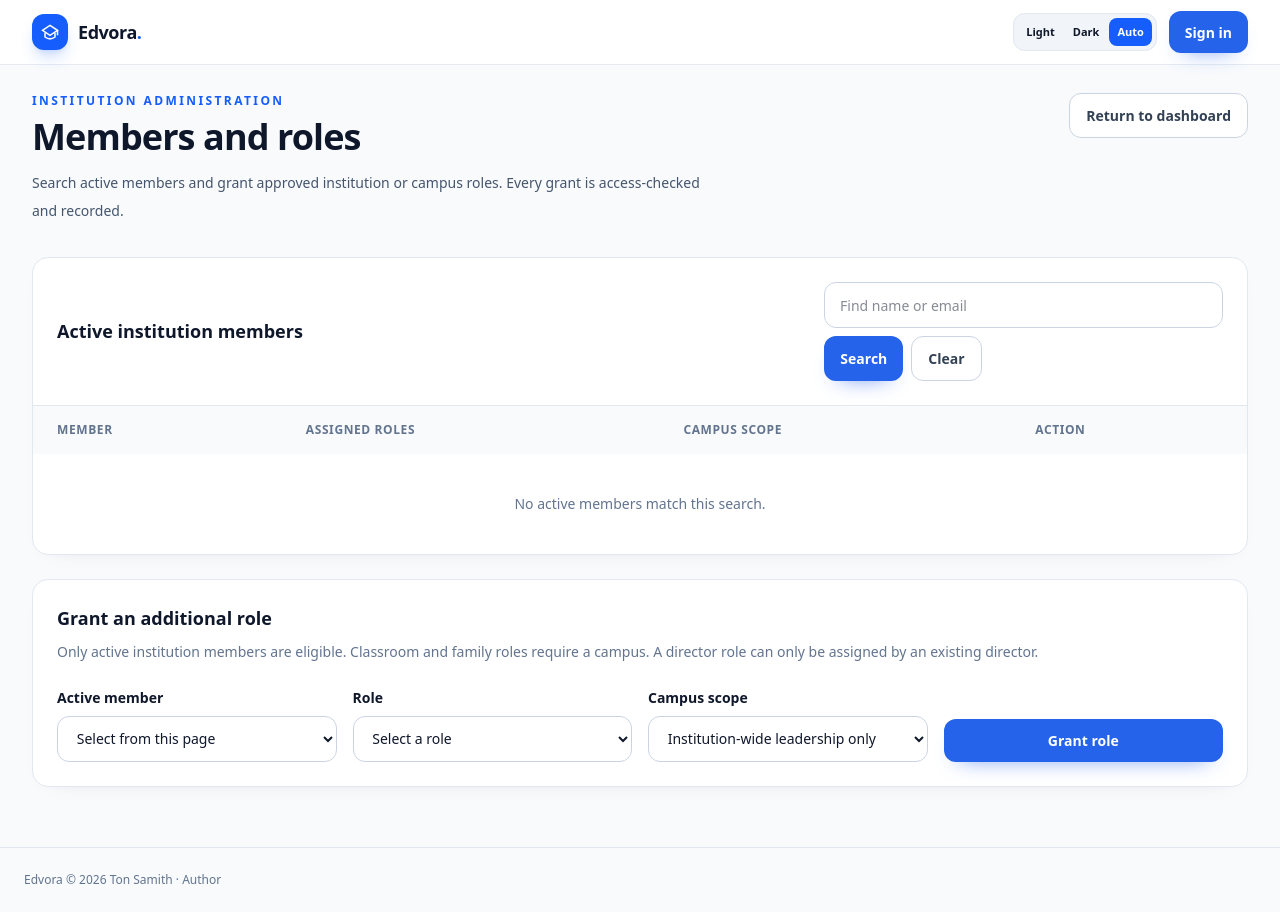
After one commit to dombong2026/Edvora, a Laravel app: template resources/views/dashboard/members/index.blade.php in a window 1280 px wide. The commit adds this page. Run offline with Laravel 12, Linux system fonts and the light colour scheme; the template is opened without the code that fills it, so the values that code supplies are empty; style sheets or scripts are compiled from the project's sources.

Commit message:
feat(admin): add secure searchable institution members and audited role grants

```diff
--- a/resources/css/app.css
+++ b/resources/css/app.css
@@ -65,3 +65,5 @@ a, button, input, select { transition: color .18s ease, background-color .18s ea
     .edvora-sidebar-overlay { position:fixed; inset:4rem 0 0; z-index:50; background:rgba(15,23,42,.5); opacity:0; visibility:hidden; transition:opacity .2s ease,visibility .2s ease; display:block; }
     html[data-sidebar-open="true"] .edvora-sidebar-overlay { opacity:1; visibility:visible; }
 }
+
+[data-workspace-card][hidden] { display: none !important; }
--- a/resources/js/app.js
+++ b/resources/js/app.js
@@ -77,6 +77,13 @@ document.addEventListener('DOMContentLoaded', () => {
             document.querySelectorAll('[data-account-menu][open]').forEach(el => el.removeAttribute('open'));
         }
     });
+    document.querySelectorAll('[data-select-member]').forEach((link) => {
+        link.addEventListener('click', () => {
+            const selector = document.getElementById('assign-user');
+            if (!selector) return;
+            selector.value = link.dataset.selectMember;
+        });
+    });
     const search = document.querySelector('[data-workspace-search]');
     if (search) {
         const cards = [...document.querySelectorAll('[data-workspace-card]')];
--- /dev/null
+++ b/resources/views/dashboard/members/index.blade.php
@@ -0,0 +1,97 @@
+@extends('layouts.app')
+@section('title', $institution->name . ' members')
+@section('content')
+<header class="mb-8 flex flex-wrap items-start justify-between gap-4">
+    <div>
+        <p class="text-xs font-bold uppercase tracking-[.2em] text-blue-600 dark:text-blue-400">Institution administration</p>
+        <h1 class="mt-2 text-3xl font-bold tracking-tight sm:text-4xl">Members and roles</h1>
+        <p class="mt-3 max-w-2xl text-sm leading-7 text-slate-600 dark:text-slate-300">Search active members and grant approved institution or campus roles. Every grant is access-checked and recorded.</p>
+    </div>
+    <a class="edvora-secondary" href="{{ route('dashboard.institution', $institution) }}">Return to dashboard</a>
+</header>
+<section class="edvora-surface overflow-hidden">
+    <div class="flex flex-wrap items-center justify-between gap-4 border-b border-slate-200 p-6 dark:border-slate-800">
+        <h2 class="text-lg font-bold">Active institution members</h2>
+        <form method="GET" action="{{ route('members.index', $institution) }}" class="flex flex-wrap gap-2">
+            <label for="member-search" class="sr-only">Search members by name or email</label>
+            <input id="member-search" name="q" type="search" maxlength="100" value="{{ $search }}" placeholder="Find name or email" class="edvora-field w-56">
+            <button class="edvora-primary" type="submit">Search</button>
+            @if($search !== '') <a class="edvora-secondary" href="{{ route('members.index', $institution) }}">Clear</a> @endif
+        </form>
+    </div>
+    <div class="overflow-x-auto">
+        <table class="w-full min-w-[680px] text-left text-sm">
+            <thead class="bg-slate-50 text-xs font-bold uppercase tracking-wider text-slate-500 dark:bg-slate-800/40">
+                <tr><th scope="col" class="px-6 py-4">Member</th><th scope="col" class="px-6 py-4">Assigned roles</th><th scope="col" class="px-6 py-4">Campus scope</th><th scope="col" class="px-6 py-4">Action</th></tr>
+            </thead>
+            <tbody class="divide-y divide-slate-100 dark:divide-slate-800">
+                @forelse($memberships as $membership)
+                    <tr>
+                        <td class="px-6 py-4"><p class="font-bold">{{ $membership->user->name }}</p><p class="mt-1 text-xs text-slate-500 dark:text-slate-400">{{ $membership->user->email }}</p></td>
+                        <td class="px-6 py-4">
+                            @forelse($assignments->get($membership->user_id, collect()) as $assignment)
+                                <span class="mb-1 mr-1 inline-block rounded-full bg-blue-50 px-2.5 py-1 text-xs font-semibold text-blue-700 dark:bg-blue-950 dark:text-blue-300">{{ \App\Enums\AccountRole::tryFrom($assignment->role->code)?->label() ?? ucfirst($assignment->role->code) }}</span>
+                            @empty
+                                <span class="text-xs text-slate-500 dark:text-slate-400">Not assigned</span>
+                            @endforelse
+                        </td>
+                        <td class="px-6 py-4">
+                            @forelse($assignments->get($membership->user_id, collect()) as $assignment)
+                                <span class="mb-1 block text-xs text-slate-500 dark:text-slate-400">{{ $assignment->campus?->name ?? 'Institution-wide' }}</span>
+                            @empty
+                                <span class="text-xs text-slate-500">—</span>
+                            @endforelse
+                        </td>
+                        <td class="px-6 py-4"><a href="#assign-member-role" data-select-member="{{ $membership->user_id }}" class="text-sm font-bold text-blue-600 hover:underline dark:text-blue-400">Assign role</a></td>
+                    </tr>
+                @empty
+                    <tr><td colspan="4" class="px-6 py-10 text-center text-slate-500">No active members match this search.</td></tr>
+                @endforelse
+            </tbody>
+        </table>
+    </div>
+    @if($memberships->hasPages())
+        <div class="border-t border-slate-200 px-6 py-4 dark:border-slate-800">{{ $memberships->links() }}</div>
+    @endif
+</section>
+<section id="assign-member-role" class="edvora-surface mt-6 p-6">
+    <h2 class="text-lg font-bold">Grant an additional role</h2>
+    <p class="mt-2 text-sm leading-6 text-slate-500 dark:text-slate-400">Only active institution members are eligible. Classroom and family roles require a campus. A director role can only be assigned by an existing director.</p>
+    <form method="POST" action="{{ route('members.grant', $institution) }}" class="mt-6 grid gap-4 lg:grid-cols-4">
+        @csrf
+        <div>
+            <label for="assign-user" class="mb-2 block text-sm font-semibold">Active member</label>
+            <select id="assign-user" name="user_id" required class="edvora-field">
+                <option value="">Select from this page</option>
+                @foreach($memberships as $membership)
+                    <option value="{{ $membership->user_id }}" @selected((string)old('user_id') === (string)$membership->user_id)>{{ $membership->user->name }} ({{ $membership->user->email }})</option>
+                @endforeach
+            </select>
+            @error('user_id')<p role="alert" class="mt-2 text-xs text-red-600">{{ $message }}</p>@enderror
+        </div>
+        <div>
+            <label for="assign-role" class="mb-2 block text-sm font-semibold">Role</label>
+            <select id="assign-role" name="role" required class="edvora-field">
+                <option value="">Select a role</option>
+                @foreach($availableRoles as $role)
+                    @if($role !== \App\Enums\AccountRole::Director || $canGrantDirector)
+                        <option value="{{ $role->value }}" @selected(old('role') === $role->value)>{{ $role->label() }}</option>
+                    @endif
+                @endforeach
+            </select>
+            @error('role')<p role="alert" class="mt-2 text-xs text-red-600">{{ $message }}</p>@enderror
+        </div>
+        <div>
+            <label for="assign-campus" class="mb-2 block text-sm font-semibold">Campus scope</label>
+            <select id="assign-campus" name="campus_id" class="edvora-field">
+                <option value="">Institution-wide leadership only</option>
+                @foreach($campuses as $campus)
+                    <option value="{{ $campus->id }}" @selected((string)old('campus_id') === (string)$campus->id)>{{ $campus->name }}</option>
+                @endforeach
+            </select>
+            @error('campus_id')<p role="alert" class="mt-2 text-xs text-red-600">{{ $message }}</p>@enderror
+        </div>
+        <div class="flex items-end"><button type="submit" class="edvora-primary w-full">Grant role</button></div>
+    </form>
+</section>
+@endsection
--- a/resources/views/layouts/app.blade.php
+++ b/resources/views/layouts/app.blade.php
@@ -78,6 +78,7 @@
             $navAcademic = $navInstitution && app(\App\Services\AcademicCatalogService::class)->canManage(auth()->user(), $navInstitution);
             $navStudent = $navAcademic || count(array_intersect($navRoles, ['student', 'parent'])) > 0;
             $navClasses = $navAcademic || count(array_intersect($navRoles, ['teacher', 'professor', 'student', 'parent'])) > 0;
+            $navMembers = $navInstitution && app(\App\Services\RoleAssignmentService::class)->canManage(auth()->user(), $navInstitution);
         @endphp
         <button type="button" data-sidebar-overlay class="edvora-sidebar-overlay" aria-label="Close navigation" tabindex="-1"></button>
     @endauth
@@ -105,6 +106,9 @@
                         <a href="{{ route('dashboard.institution', $navInstitution) }}" class="edvora-nav-link {{ request()->routeIs('dashboard.institution', 'dashboard.campus') ? 'is-active' : '' }}">
                             <span aria-hidden="true" class="edvora-nav-glyph">▣</span><span class="truncate">{{ $navInstitution->name }}</span>
                         </a>
+                        @if($navMembers)
+                            <a href="{{ route('members.index', $navInstitution) }}" class="edvora-nav-link {{ request()->routeIs('members.*') ? 'is-active' : '' }}"><span aria-hidden="true" class="edvora-nav-glyph">♧</span><span>Members and roles</span></a>
+                        @endif
                         @if($navAcademic)
                             <a href="{{ route('academic.index', $navInstitution) }}" class="edvora-nav-link {{ request()->routeIs('academic.*') ? 'is-active' : '' }}"><span aria-hidden="true" class="edvora-nav-glyph">▤</span><span>Academic catalog</span></a>
                         @endif
--- a/routes/web.php
+++ b/routes/web.php
@@ -2,6 +2,7 @@
 
 use App\Http\Controllers\AuthController;
 use App\Http\Controllers\AccountController;
+use App\Http\Controllers\InstitutionMemberController;
 use App\Http\Controllers\DashboardController;
 use App\Http\Controllers\MfaController;
 use App\Http\Controllers\InstitutionInvitationController;
@@ -114,6 +115,9 @@ Route::middleware('auth')->group(function (): void {
         ->whereNumber('section')->whereNumber('slot')->middleware('throttle:15,1')->name('timetable.changes.store');
     Route::post('/dashboard/institutions/{institution:slug}/classes/{section}/timetable/changes/{change}/review', [ClassTimetableChangeController::class, 'review'])
         ->whereNumber('section')->whereNumber('change')->middleware('throttle:15,1')->name('timetable.changes.review');
+    Route::get('/dashboard/institutions/{institution:slug}/members', [InstitutionMemberController::class, 'index'])->name('members.index');
+    Route::post('/dashboard/institutions/{institution:slug}/members/roles', [InstitutionMemberController::class, 'grant'])
+        ->middleware('throttle:10,1')->name('members.grant');
     Route::get('/dashboard/platform', [DashboardController::class, 'platform'])->name('dashboard.platform');
     Route::redirect('/Dashboard', '/dashboard');
     Route::get('/dashboard', [DashboardController::class, 'index'])->name('dashboard');
```
Also changed, not shown: app/Http/Controllers/InstitutionMemberController.php (added, +83 -0 lines), app/Services/RoleAssignmentService.php (+15 -6 lines), resources/views/dashboard/institution.blade.php (+14 -2 lines), tests/Feature/InstitutionMemberWorkspaceTest.php (added, +86 -0 lines).
